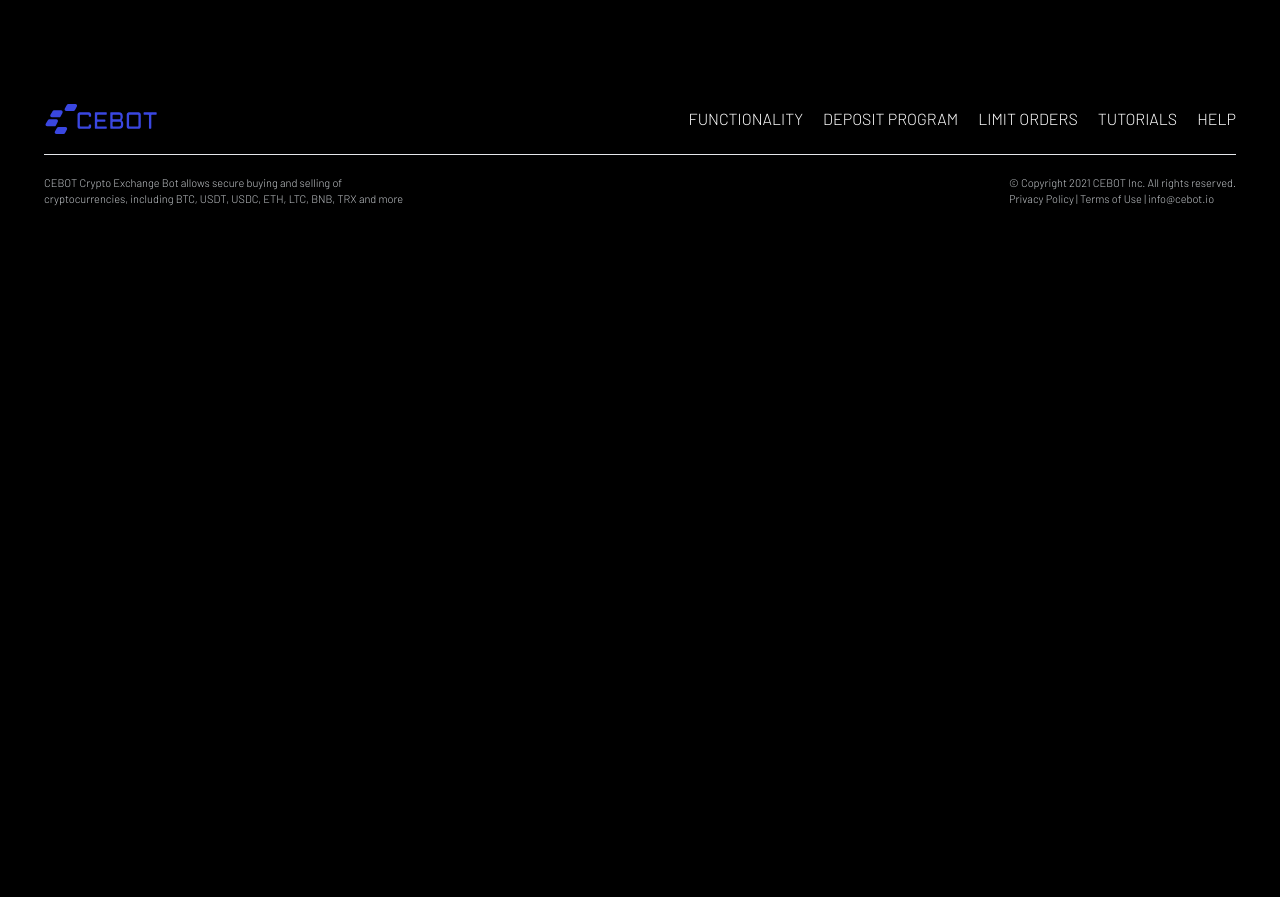
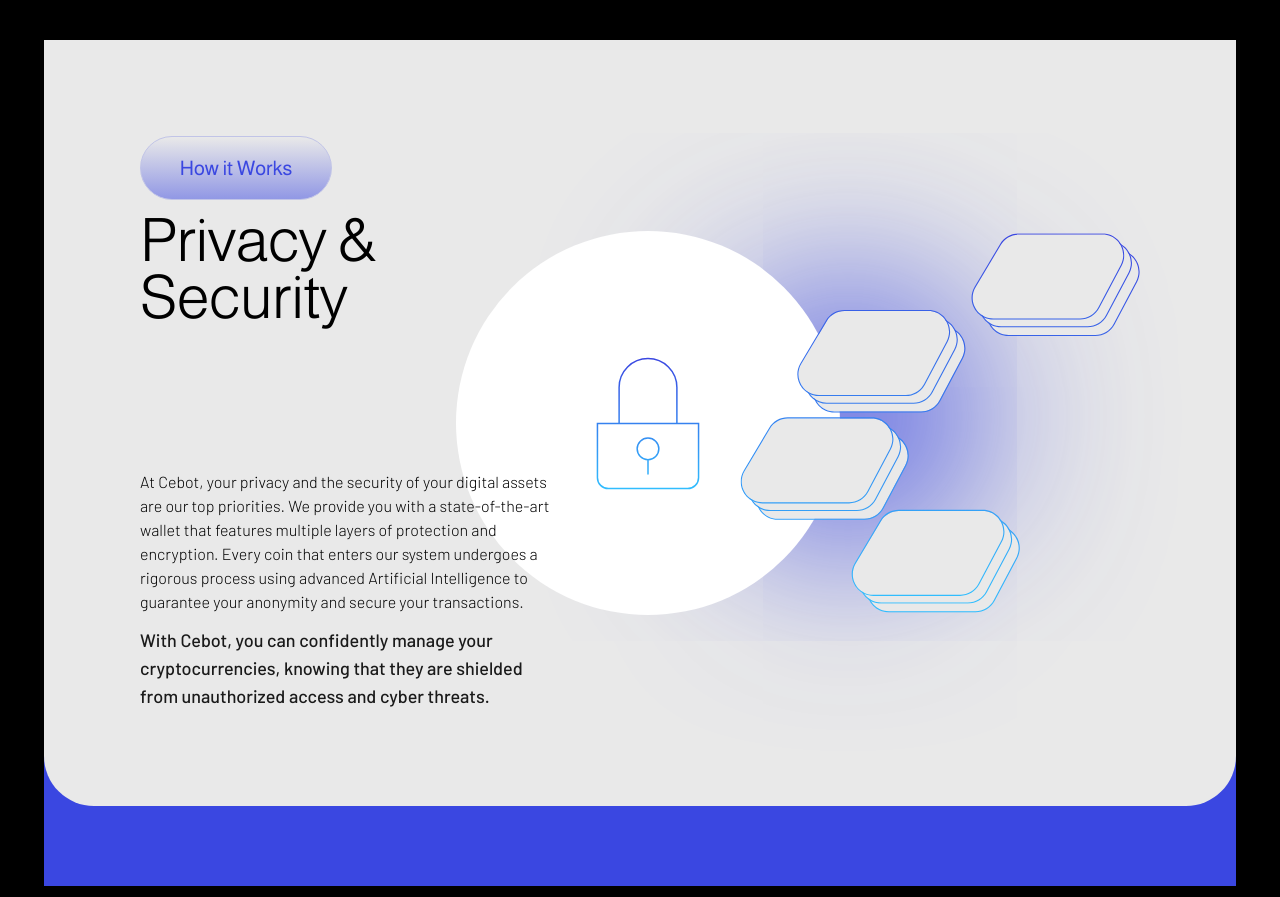
Before and after one commit to MdShobujDev/cebot-2, a Next.js app: page / in a window 1280 px wide. Shown: the part 1900-2797 px from the top of the page. Before the commit the page ends 2164 px from the top, so only its background shows below. Built offline with nearby package versions, Linux system fonts and the light colour scheme; what @ant-design/nextjs-registry would draw is missing.

Commit message:
feat: add new privacy and security section

```diff
--- a/src/app/page.tsx
+++ b/src/app/page.tsx
@@ -1,11 +1,14 @@
 import Header from "@/components/HomePage/Header";
 import HowItWorks from "@/components/HowItWork/HowItWorks";
+import PrivacySecurity from "@/components/PrivacyAndSecurity/PrivacySecurity";
 
 export default function Home() {
   return (
     <div>
       <Header />
       <HowItWorks />
+      <PrivacySecurity />
+      <div className=" bg-[#3A47E1] h-20 w-full"></div>
     </div>
   );
 }
--- a/src/components/Buttons/Button.tsx
+++ b/src/components/Buttons/PrimaryButton.tsx
@@ -1,6 +1,6 @@
 import Link from "next/link";
 
-function Button() {
+function PrimaryButton() {
   return (
     <div>
       <Link
@@ -22,4 +22,4 @@
   );
 }
 
-export default Button;
+export default PrimaryButton;
--- a/src/components/Buttons/SecondaryButton.tsx
+++ b/src/components/Buttons/SecondaryButton.tsx
@@ -1,10 +1,15 @@
-function SecondaryButton() {
+type SecondaryButtonProps = {
+  color: string;
+};
+
+function SecondaryButton({ color }: SecondaryButtonProps) {
   return (
     <div
-      className=" text-white font-almarai text-xl leading-5  w-48 h-16 rounded-[32.24px] cursor-pointer flex items-center justify-center border border-[#2b327e]"
+      className="font-almarai text-xl leading-5 w-48 h-16 rounded-[32.24px] cursor-pointer flex items-center justify-center border border-[#c1c4e7] "
       style={{
         background:
           "linear-gradient(180deg, rgba(58, 71, 225, 0) 0%, rgba(58, 71, 225, 0.5) 100%)",
+        color: color,
       }}
     >
       How it Works
--- a/src/components/HomePage/Header.tsx
+++ b/src/components/HomePage/Header.tsx
@@ -1,10 +1,10 @@
 import Abstract2g from "@/../public/images/abstract2g.png";
 import { IoPlayCircleOutline } from "react-icons/io5";
-import Button from "../Buttons/Button";
+import Button from "../Buttons/PrimaryButton";
 
 function Header() {
   return (
-    <header className=" pb-10">
+    <header className="pb-10">
       <div
         className="h-[90vh] bg-contain bg-no-repeat bg-center font-almarai font-light text-8xl flex flex-col justify-center items-center uppercase -tracking-[2px] px-28 gap-5"
         style={{ backgroundImage: `url(${Abstract2g.src})` }}
--- a/src/components/HowItWork/HowItWork.tsx
+++ b/src/components/HowItWork/HowItWork.tsx
@@ -19,7 +19,7 @@
       className="flex gap-4"
     >
       <div className="flex-1 w-full flex flex-col gap-5">
-        <SecondaryButton />
+        <SecondaryButton color="#fff" />
         <h1 className="font-almarai font-light text-6xl -tracking-[1px]">
           {title}
         </h1>
--- a/src/components/HowItWork/StepProvider.tsx
+++ b/src/components/HowItWork/StepProvider.tsx
@@ -5,15 +5,7 @@
 import React, { useState } from "react";
 
 const customDot: StepsProps["progressDot"] = (dot, { status, index }) => (
-  <Popover
-    content={
-      <span>
-        Step {index} - Status: {status}
-      </span>
-    }
-  >
-    {dot}
-  </Popover>
+  <Popover content={<span>{status}</span>}>{dot}</Popover>
 );
 
 type StepProviderProps = {
--- a/src/components/NavBar.tsx
+++ b/src/components/NavBar.tsx
@@ -5,7 +5,7 @@
 import Logo from "@/../public/logo/Blue.svg";
 import Image from "next/image";
 import Link from "next/link";
-import Button from "./Buttons/Button";
+import Button from "./Buttons/PrimaryButton";
 
 function NavBar() {
   const { scrollY } = useScroll();
@@ -23,7 +23,7 @@
         background,
         height,
       }}
-      className=" sticky top-0 font-barlow py-10 flex justify-between items-center z-20"
+      className=" sticky top-0 font-barlow py-10 flex justify-between items-center z-50"
     >
       <div className="cursor-pointer ">
         <Link href="/">
--- /dev/null
+++ b/src/components/PrivacyAndSecurity/PrivacySecurity.tsx
@@ -0,0 +1,52 @@
+import group_image from "@/../public/images/PrivacyAndSecurity/group_image.svg";
+import Lock from "@/../public/images/PrivacyAndSecurity/lock.svg";
+import Image from "next/image";
+import SecondaryButton from "../Buttons/SecondaryButton";
+
+function PrivacySecurity() {
+  return (
+    <section className=" bg-[#3A47E1] w-full">
+      <div className=" bg-[#E9E9E9] w-full text-black p-24 flex items-center justify-between rounded-b-[50px] gap-10 relative">
+        <div className=" flex flex-col flex-1 gap-36 z-20">
+          <div>
+            <SecondaryButton color={"#3A47E1"} />
+            <h1 className=" font-almarai font-light text-6xl leading-[57px] mt-3 -tracking-[1px]">
+              Privacy & Security
+            </h1>
+          </div>
+          <div className=" font-barlow">
+            <p className=" font-light">
+              At Cebot, your privacy and the security of your digital assets are
+              our top priorities. We provide you with a state-of-the-art wallet
+              that features multiple layers of protection and encryption. Every
+              coin that enters our system undergoes a rigorous process using
+              advanced Artificial Intelligence to guarantee your anonymity and
+              secure your transactions.
+            </p>
+            <p className=" font-medium text-lg text-[#1a1a1a] mt-3">
+              With Cebot, you can confidently manage your cryptocurrencies,
+              knowing that they are shielded from unauthorized access and cyber
+              threats.
+            </p>
+          </div>
+        </div>
+        <div className=" relative z-10">
+          <div>
+            <Image src={Lock} alt="lock" />
+          </div>
+          <div
+            className=" bg-white -z-10 w-96 h-96 rounded-full absolute top-1/2 left-1/2 transform -translate-x-1/2 -translate-y-1/2"
+            style={{
+              boxShadow: " 200px -7px 174px -54px rgba(58,71,225,0.79)",
+            }}
+          ></div>
+        </div>
+        <div className="max-w-max z-10">
+          <Image src={group_image} alt="group_image" width={400} />
+        </div>
+      </div>
+    </section>
+  );
+}
+
+export default PrivacySecurity;
```
Also changed, not shown: public/images/PrivacyAndSecurity/group_image.svg (added), public/images/PrivacyAndSecurity/lock.svg (added).
